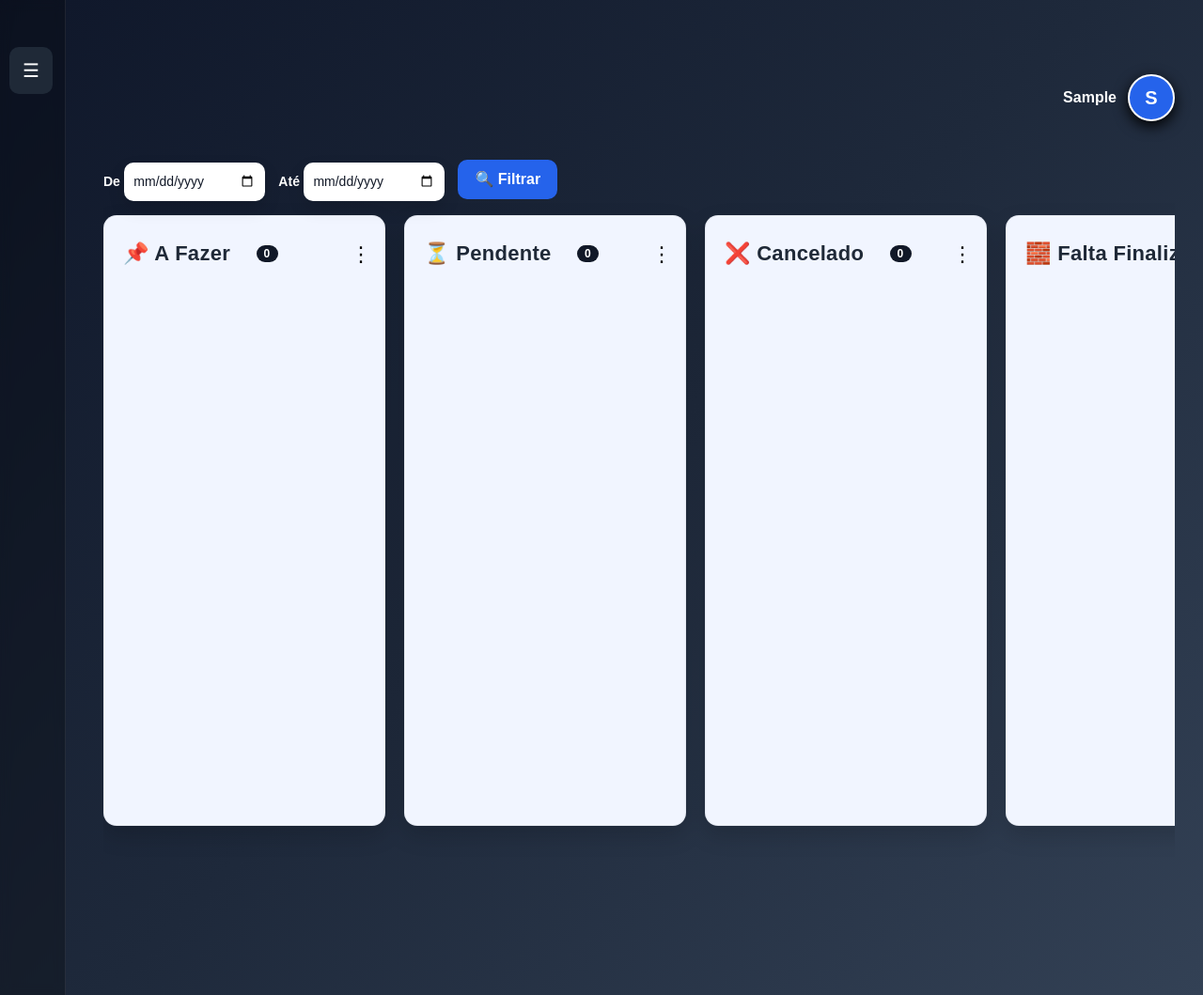
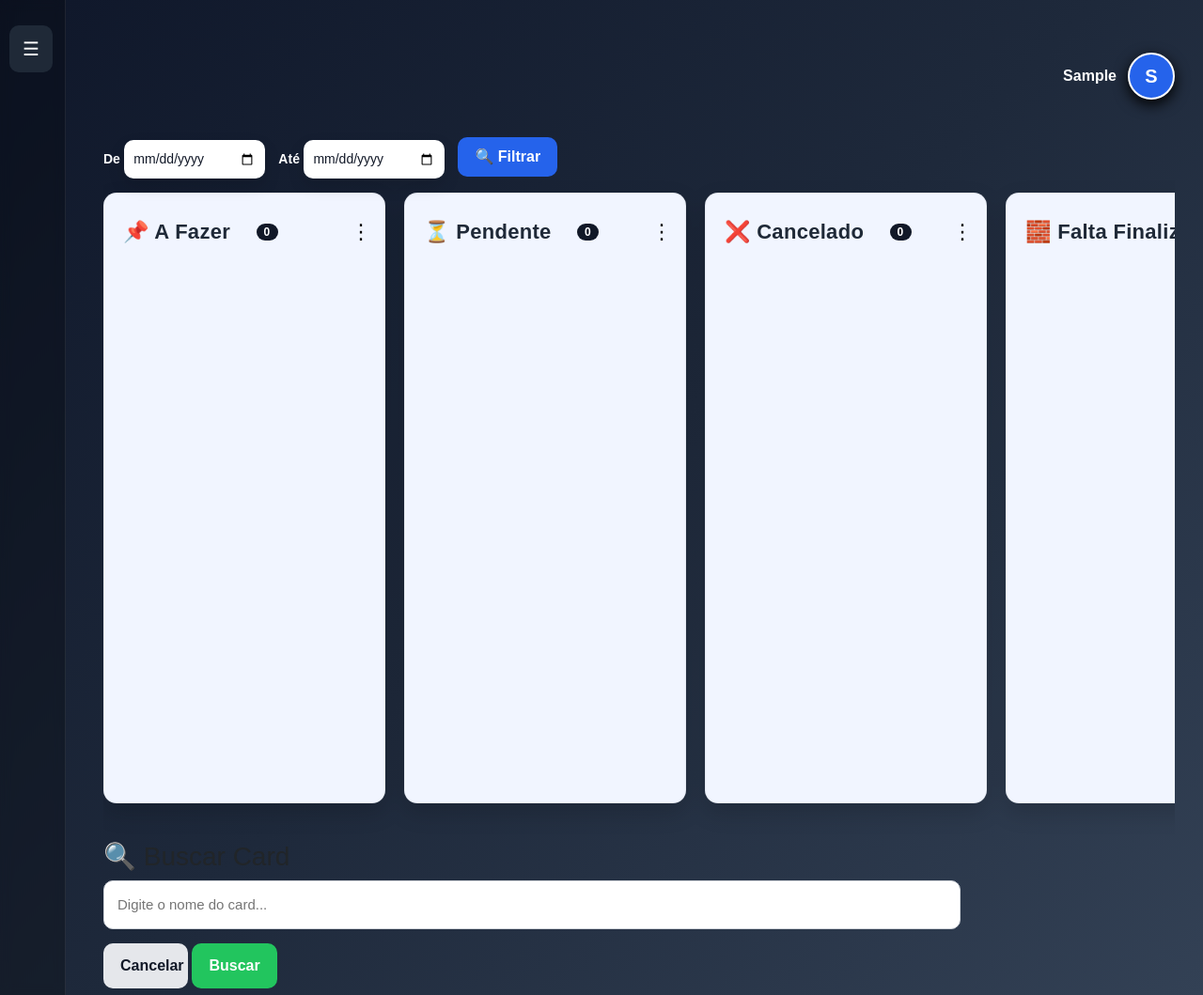
Before and after one commit to KevenLucas025/ProjetoKanban, a Django app: page /dashboard/ in a window 1280 px wide. Shown: the whole page at 94% size. Run offline with Django 5.2, Linux system fonts and the light colour scheme; the visitor is signed in with stand-in values (Sample User, id 1); some libraries are stand-ins or nearby versions.

Commit message:
configurar css do botão buscar card

```diff
--- a/app/static/cards.js
+++ b/app/static/cards.js
@@ -595,3 +595,44 @@ function recalcularTotalGlobal() {
         totalGlobalSpan.innerText = somaTotal;
     }
 }
+const board = document.querySelector('.board');
+
+board.addEventListener('wheel', function (e) {
+
+    const isInsideColumn = e.target.closest('.lista-cards');
+
+    // Se estiver dentro da coluna → deixa scroll normal (vertical)
+    if (isInsideColumn) {
+        return; // não faz nada
+    }
+
+    // Se NÃO estiver dentro da coluna → transforma em scroll horizontal
+    e.preventDefault();
+    board.scrollLeft += e.deltaY;
+
+}, { passive: false });
+
+function buscarCard(termo) {
+
+    termo = termo.toLowerCase().trim();
+
+    const cards = document.querySelectorAll(".card-task");
+
+    cards.forEach(card => {
+
+        const titulo = card.querySelector(".titulo-card")?.innerText.toLowerCase() || "";
+
+        if (titulo.includes(termo)) {
+            card.style.display = "block";
+        } else {
+            card.style.display = "none";
+        }
+    });
+}
+function abrirBuscaCard() {
+    const termo = prompt("Digite o nome do card para buscar:");
+
+    if (termo === null) return; // cancelou
+
+    buscarCard(termo);
+}
--- a/templates/core/dashboard.html
+++ b/templates/core/dashboard.html
@@ -704,6 +704,32 @@
 
     </div>
 </div>
+<div class="modal-busca" id="modal-confirmar">
+    <div class="box-busca">
+
+        <h3>🔍 Buscar Card</h3>
+
+        <input type="text"
+               id="inputBuscaCard"
+               placeholder="Digite o nome do card...">
+
+        <div class="acoes-busca">
+            <button class="btn-cancelar" onclick="fecharBuscaCard()">
+                Cancelar
+            </button>
+
+            <button class="btn-salvar" onclick="buscarCard()">
+                Buscar
+            </button>
+        </div>
+
+    </div>
+</div>
+
+
+
+
+
 <script src="{% static 'js/cards.js' %}"></script>
 <script>
     window.TEMA_USUARIO = "{{ request.user.profile.tema }}";
--- a/templates/menu_lateral.html
+++ b/templates/menu_lateral.html
@@ -22,7 +22,7 @@
             📅 Filtros
         </button>
 
-        <button class="btn btn-outline-light w-100 mb-2">
+        <button class="btn btn-outline-light w-100 mb-2" onclick="abrirBuscaCard()">
             🔍 Buscar Card
         </button>
 
```
Also changed, not shown: 1 other file.
